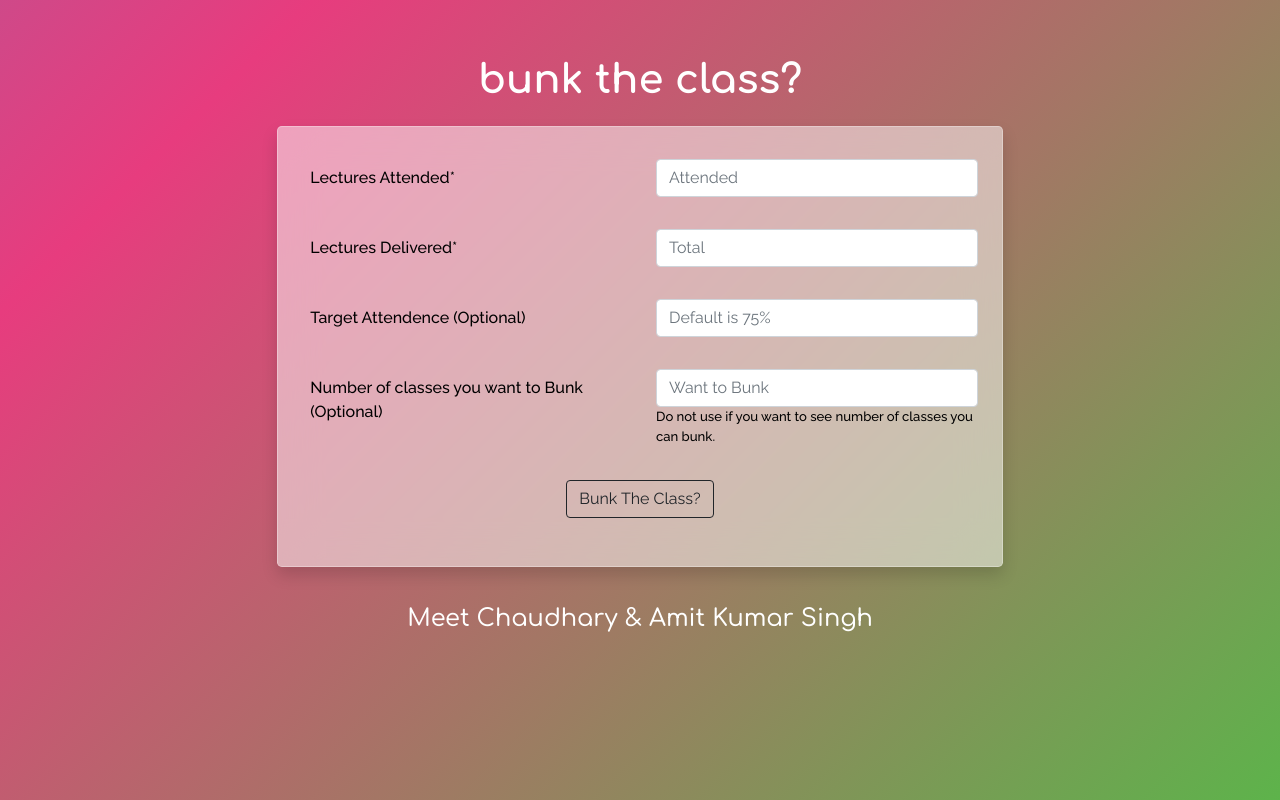
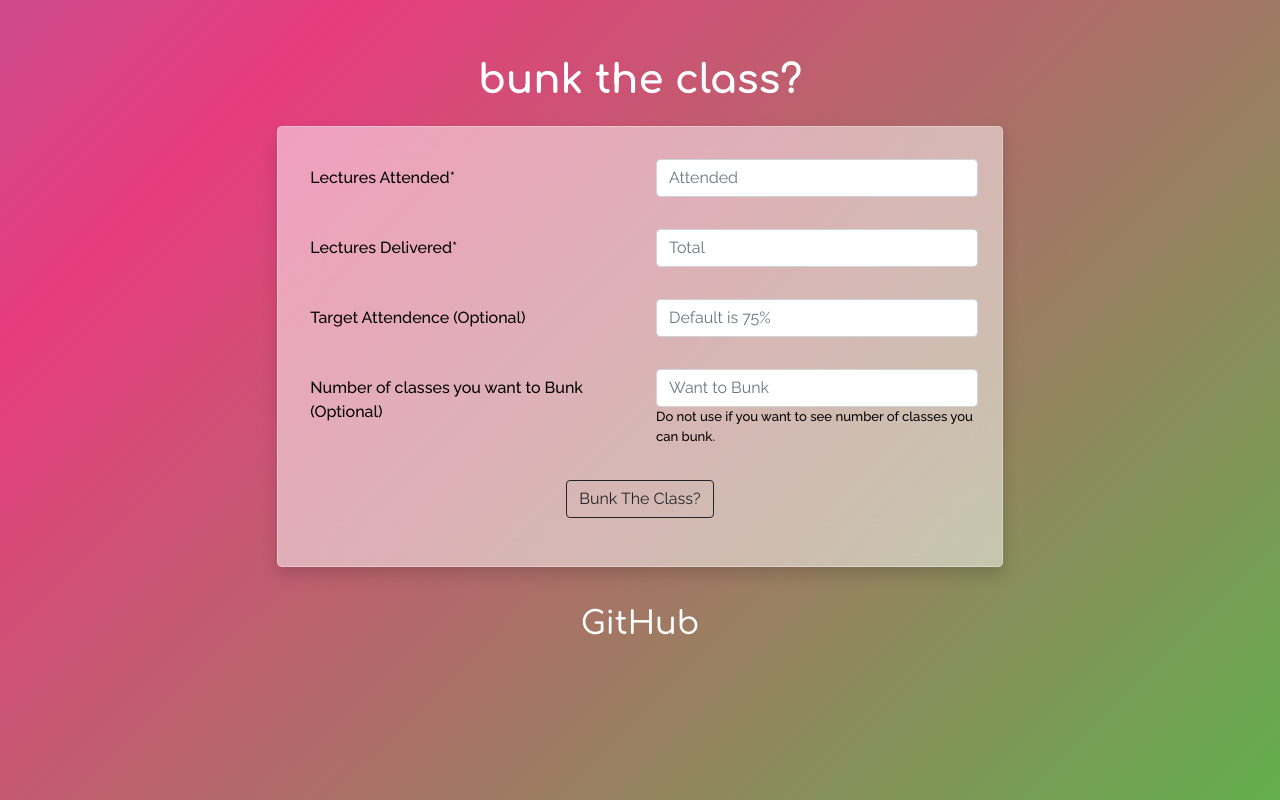
Before and after one commit to Meet7834/Bunk, a plain HTML site: page index.html in a window 1280 px wide. Drawn offline with nearby package versions, Linux system fonts and the light colour scheme.

Commit message:
some footer changes

```diff
--- a/index.html
+++ b/index.html
@@ -70,10 +70,9 @@
 
     <!-- Footer -->
     <footer class="footer">
-        <h4 class="credit left">Meet Chaudhary </h4>
-        <h4 class="credit middle"> & </h4>
-        <h4 class="credit right"> Amit Kumar Singh</h4>
+        <h2 class="credit left" ><a href="https://github.com/Meet7834/Bunk-The-Class" style="color: white; text-decoration: none;">GitHub</a></h2>
     </footer>
+    <br>
     <script src="Bunk.js"></script>
 </canvas>
 </body>
```
